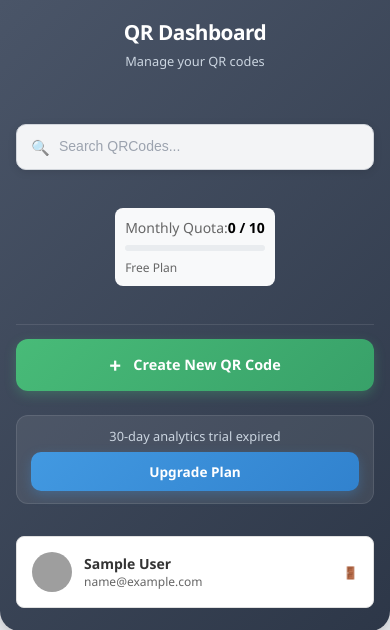
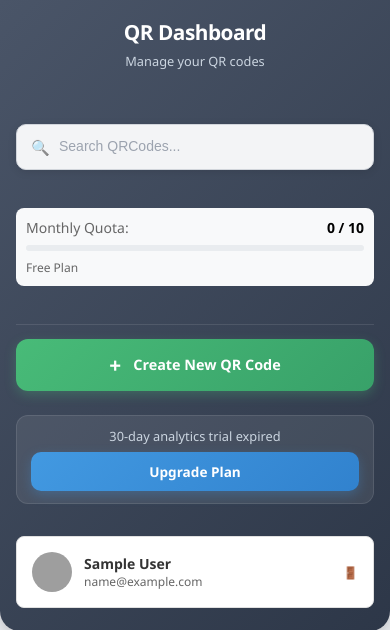
Before and after one commit to iamalexhere/proif-QrCodeGenerator, a PHP site: page /qr/dashboardActive.php in a window 390 px wide; the page is wider, and only the part inside the window is pictured. Shown: the top 630 px of that part. Run offline with PHP 8.4, Linux system fonts and the light colour scheme; the visitor is signed in with stand-in values (Sample User, id 1); data that the repository does not hold is empty; grey boxes are pictures that could not be loaded.

Commit message:
fix quota bar width responsive

```diff
--- a/public/dashboardActive.php
+++ b/public/dashboardActive.php
@@ -254,7 +254,7 @@ $current_page_name = basename($_SERVER['PHP_SELF']);
       </ul> -->
 
       <!-- Quota Display -->
-      <div class="quota-section" style="margin: 10px 0; padding: 10px; background: #f8f9fa; border-radius: 8px;">
+      <div class="quota-section" style="margin: 10px 0; padding: 10px; background: #f8f9fa; border-radius: 8px; width: 100%; max-width: 600px;">
         <div style="display: flex; justify-content: space-between; align-items: center; margin-bottom: 8px;">
           <span style="font-size: 14px; color: #666;">Monthly Quota:</span>
           <span style="font-size: 14px; font-weight: bold;"><?php echo $quotaInfo['used']; ?> / <?php echo $quotaInfo['limit']; ?></span>
--- a/public/dashboardAll.php
+++ b/public/dashboardAll.php
@@ -237,7 +237,7 @@ $current_page_name = basename($_SERVER['PHP_SELF']);
       </ul> -->
 
       <!-- Quota Display -->
-      <div class="quota-section" style="margin: 10px 0; padding: 10px; background: #f8f9fa; border-radius: 8px;">
+      <div class="quota-section" style="margin: 10px 0; padding: 10px; background: #f8f9fa; border-radius: 8px; width: 100%; max-width: 600px;">
         <div style="display: flex; justify-content: space-between; align-items: center; margin-bottom: 8px;">
           <span style="font-size: 14px; color: #666;">Monthly Quota:</span>
           <span style="font-size: 14px; font-weight: bold;"><?php echo $quotaInfo['used']; ?> / <?php echo $quotaInfo['limit']; ?></span>
--- a/public/dashboardPause.php
+++ b/public/dashboardPause.php
@@ -258,7 +258,7 @@ function getDisplayName($link) {
       </ul> -->
 
       <!-- Quota Display -->
-      <div class="quota-section" style="margin: 10px 0; padding: 10px; background: #f8f9fa; border-radius: 8px;">
+      <div class="quota-section" style="margin: 10px 0; padding: 10px; background: #f8f9fa; border-radius: 8px; width: 100%; max-width: 600px;">
         <div style="display: flex; justify-content: space-between; align-items: center; margin-bottom: 8px;">
           <span style="font-size: 14px; color: #666;">Monthly Quota:</span>
           <span style="font-size: 14px; font-weight: bold;"><?php echo $quotaInfo['used']; ?> / <?php echo $quotaInfo['limit']; ?></span>
```
